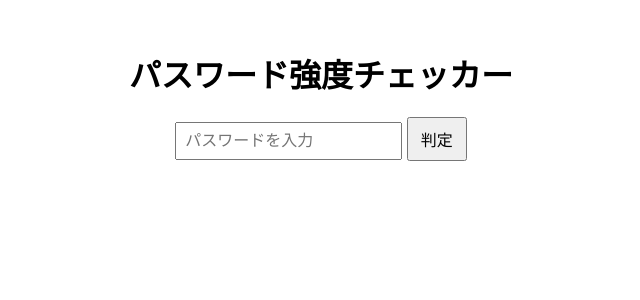
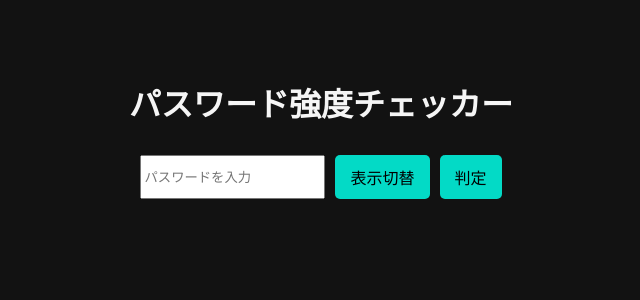
Before and after one commit to Reiki1040/password_checker, a Flask app: page / in a window 1280 px wide. Shown: the top 300 px of the page, without its empty margins (319-959 px from the left). Run offline with Flask 3, Linux system fonts and the light colour scheme.

Commit message:
簡易的判定

```diff
--- a/static/style.css
+++ b/static/style.css
@@ -1,20 +1,58 @@
 body {
-    font-family: sans-serif;
-    text-align: center;
-    margin-top: 50px;
+    background-color: #121212;
+    color: #ffffff;
+    font-family: 'Segoe UI', Tahoma, Geneva, Verdana, sans-serif;
+    display: flex;
+    flex-direction: column;
+    align-items: center;
+    padding-top: 50px;
 }
 
-input {
-    padding: 8px;
+h1 {
+    font-size: 2em;
+    margin-bottom: 30px;
+    color: #f5f5f5;
+}
+
+form {
+    display: flex;
+    gap: 10px;
+    margin-bottom: 30px;
+}
+
+input[type="text"] {
+    padding: 10px;
     font-size: 16px;
+    border: none;
+    border-radius: 5px;
+    width: 250px;
+    background-color: #1e1e1e;
+    color: #fff;
+    outline: none;
+    box-shadow: 0 0 5px rgba(255,255,255,0.1);
 }
 
 button {
-    padding: 8px 12px;
+    padding: 10px 15px;
     font-size: 16px;
+    background-color: #03dac6;
+    border: none;
+    border-radius: 5px;
+    color: #000;
+    cursor: pointer;
+    transition: background-color 0.3s ease;
+}
+
+button:hover {
+    background-color: #018786;
+}
+
+p {
+    font-size: 18px;
 }
 
 strong {
-    color: green;
-    font-size: 18px;
+    font-weight: bold;
+    font-size: 20px;
+    color: #03dac6;
 }
--- a/templates/index.html
+++ b/templates/index.html
@@ -7,13 +7,50 @@
 </head>
 <body>
     <h1>パスワード強度チェッカー</h1>
+
     <form method="post">
-        <input type="text" name="password" placeholder="パスワードを入力" required>
+        <input type="password" name="password" id="pw-input" placeholder="パスワードを入力" required>
+        <button type="button" onclick="toggleInput()">表示切替</button>
         <button type="submit">判定</button>
     </form>
+
     {% if strength %}
-        <p>入力したパスワード: {{ password }}</p>
+    <p>
+        入力したパスワード:
+        <span id="pw-display" data-password="{{ password }}"></span>
+        <button type="button" onclick="toggleDisplay('{{ password }}')">表示切替</button>
+    </p>
+
         <p>強度: <strong>{{ strength }}</strong></p>
     {% endif %}
+
+    <script>
+        function toggleInput() {
+            const input = document.getElementById("pw-input");
+            input.type = input.type === "password" ? "text" : "password";
+        }
+
+        let isRevealed = false;
+        function toggleDisplay(pw) {
+            const span = document.getElementById("pw-display");
+            if (isRevealed) {
+                span.textContent = "●".repeat(pw.length);
+                isRevealed = false;
+            } else {
+                span.textContent = pw;
+                isRevealed = true;
+            }
+        }
+
+        // 初期状態でマスキングを設定（ページ読み込み時）
+        window.onload = function() {
+            const pwSpan = document.getElementById("pw-display");
+            const pwText = pwSpan.getAttribute("data-password");
+            if (pwText) {
+                pwSpan.textContent = "●".repeat(pwText.length);
+            }
+        };
+    </script>
+
 </body>
 </html>
```
Also changed, not shown: password_strength.py (+21 -6 lines).
